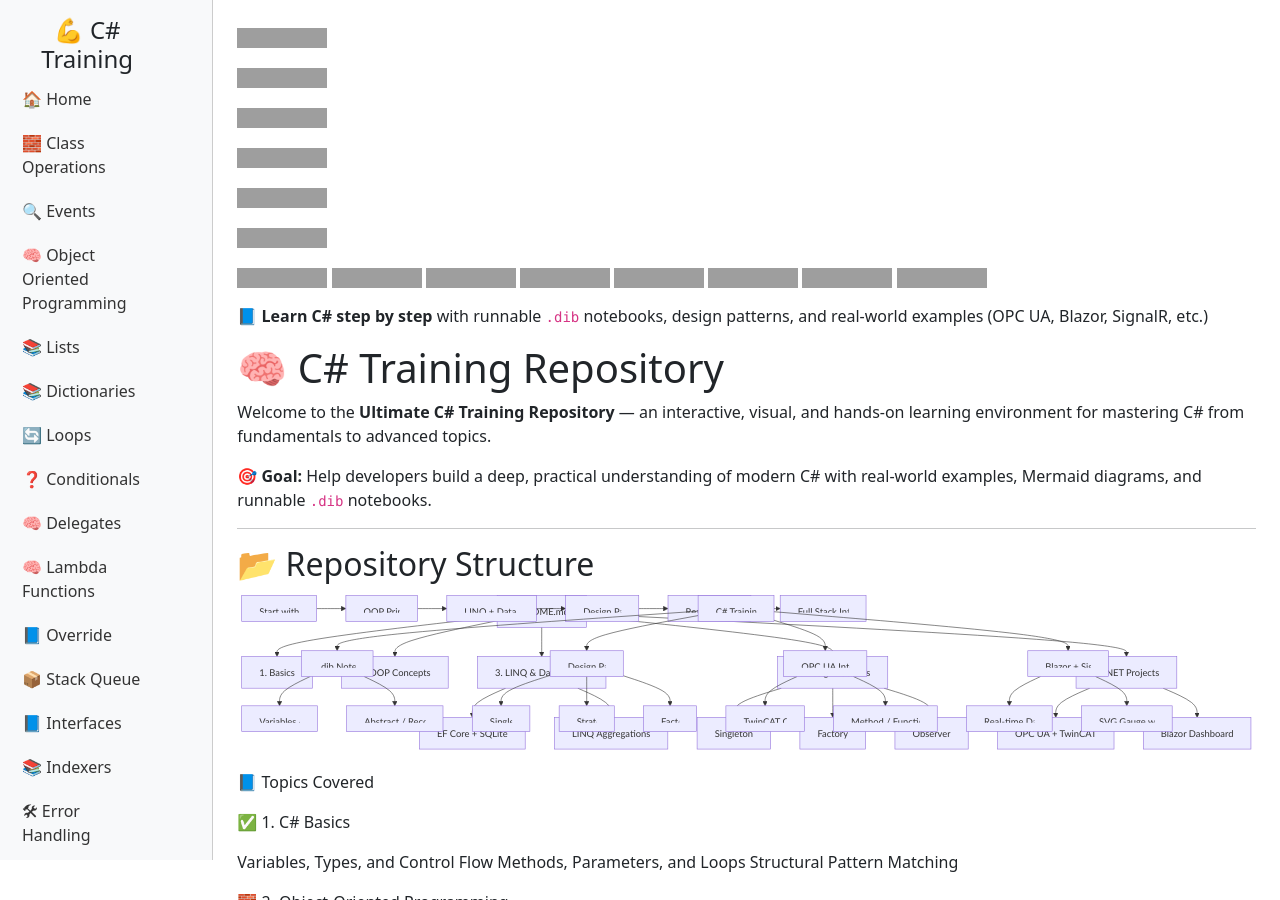
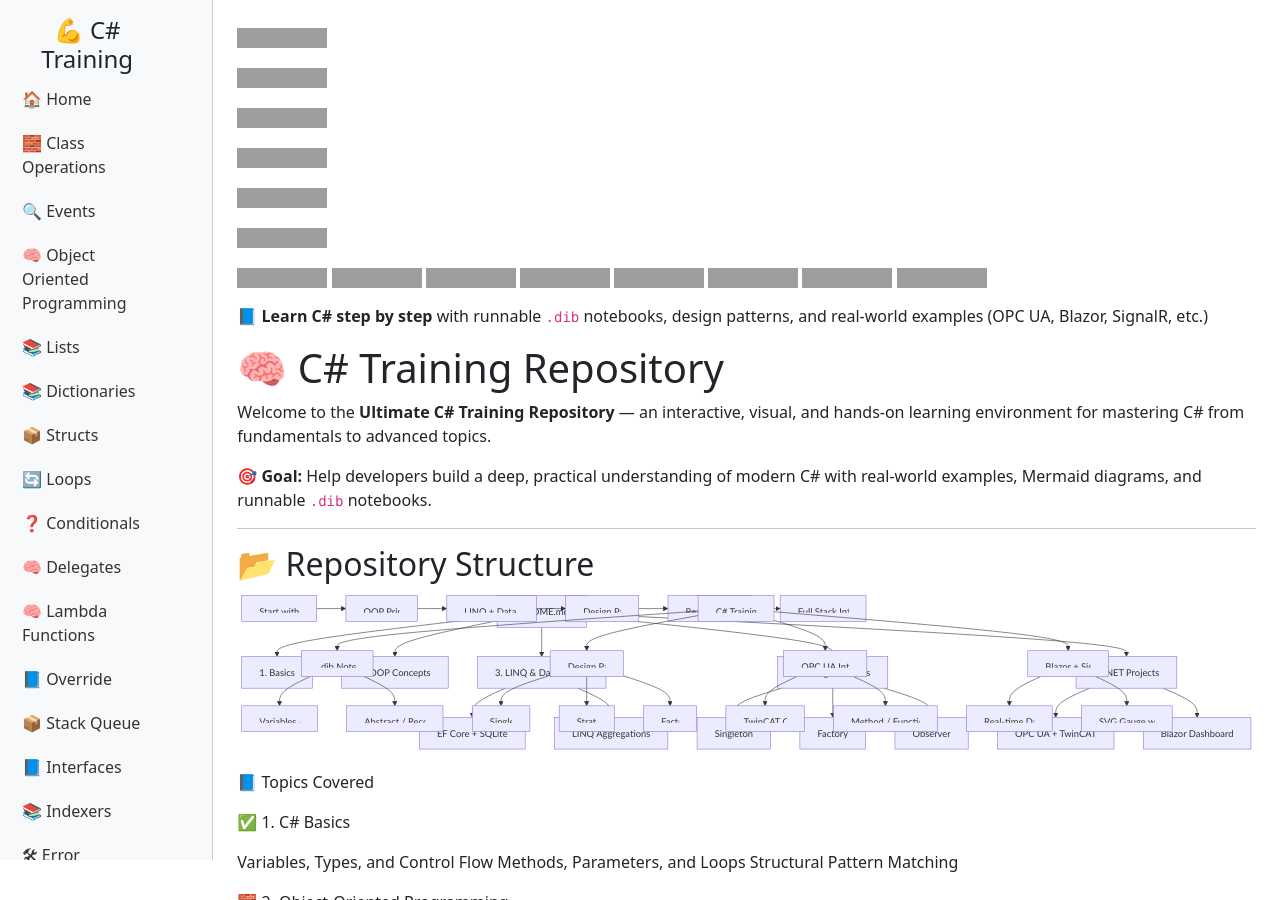
Before and after one commit to buribalkan/C-SHARP-Training, a Jekyll site: the page built from README.md, in a window 1280 px wide and 900 px high. Built offline with Jekyll 4.4.1, drawn with Linux system fonts in a browser that asks for light colours; nearby versions of some CDN libraries; our own code applies the rules of GitHub Pages for plain Markdown files; grey boxes are pictures that could not be loaded.

Commit message:
Update sidebar.html

```diff
--- a/_includes/sidebar.html
+++ b/_includes/sidebar.html
@@ -7,6 +7,7 @@
     <li class="nav-item"><a class="nav-link" href="{{ site.baseurl }}/Object-Oriented-Programming">🧠 Object Oriented Programming</a></li>
     <li class="nav-item"><a class="nav-link" href="{{ site.baseurl }}/Lists">📚 Lists</a></li>
     <li class="nav-item"><a class="nav-link" href="{{ site.baseurl }}/Dictionaries">📚 Dictionaries</a></li>
+    <li class="nav-item"><a class="nav-link" href="{{ site.baseurl }}/Structs">📦 Structs</a></li>
     <li class="nav-item"><a class="nav-link" href="{{ site.baseurl }}/Loops">🔄 Loops</a></li>
     <li class="nav-item"><a class="nav-link" href="{{ site.baseurl }}/Conditionals">❓ Conditionals</a></li>
     <li class="nav-item"><a class="nav-link" href="{{ site.baseurl }}/Delegates">🧠 Delegates</a></li>
```
